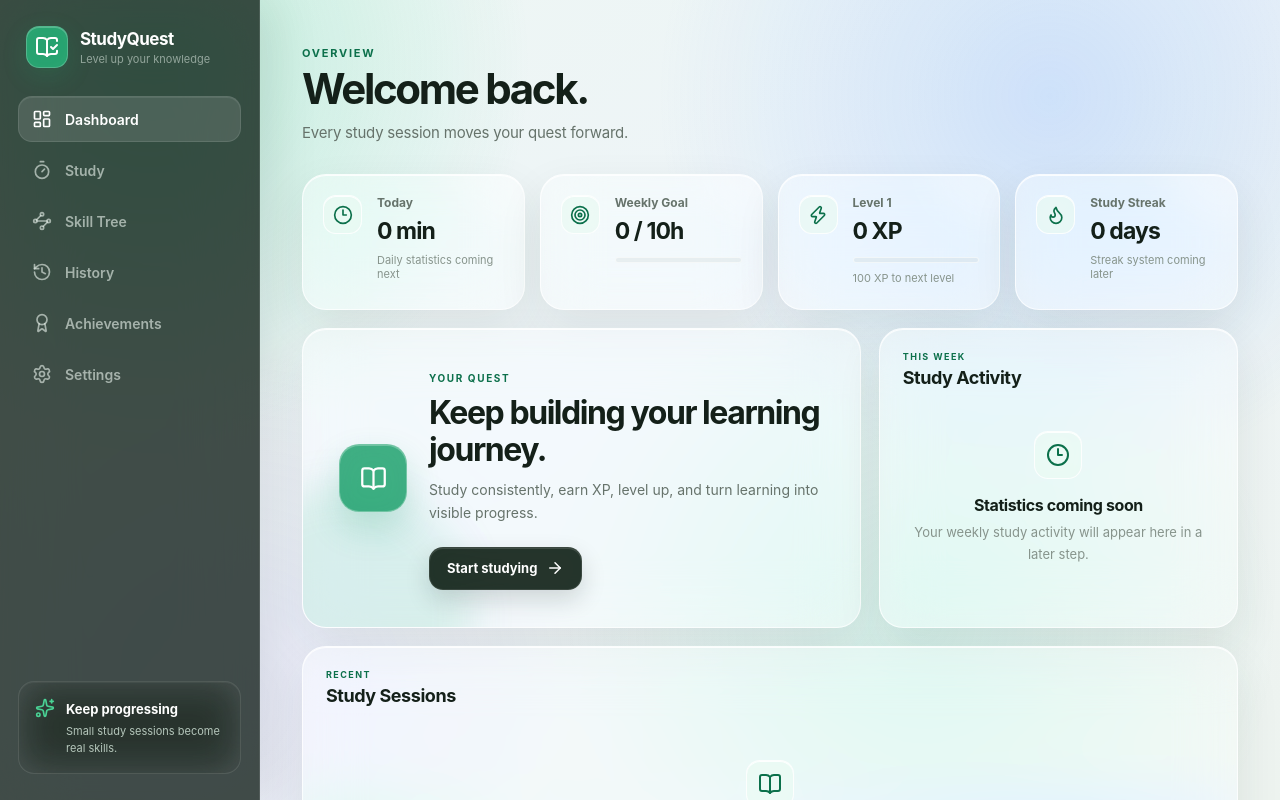
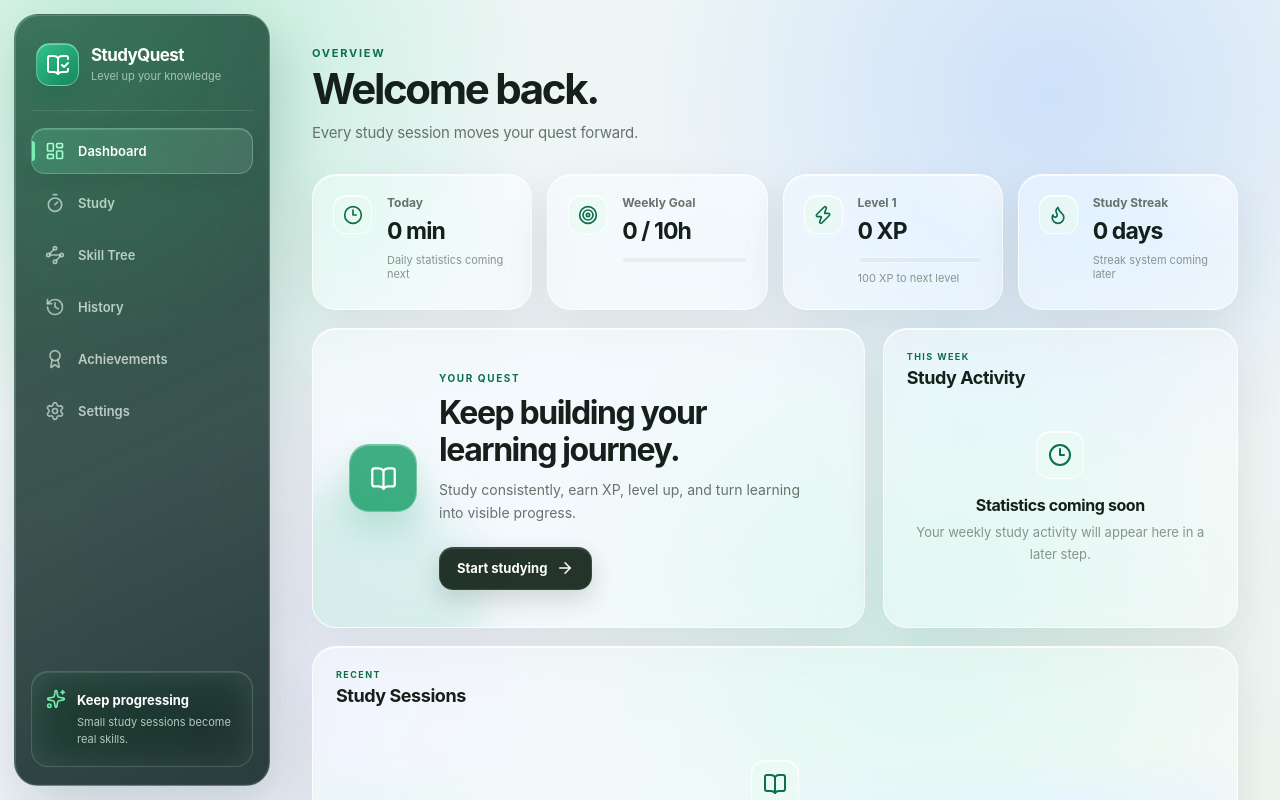
Before and after one commit to D-Sourab56/StudyQuest, a React (Vite) app: page / in a window 1280 px wide. Shown: the top 800 px of the page. Built offline with nearby package versions, Linux system fonts and the light colour scheme.

Commit message:
updated sidebar ui

```diff
--- a/src/index.css
+++ b/src/index.css
@@ -180,185 +180,186 @@ select:focus-visible {
 
 .app-shell {
   min-height: 100vh;
-
   display: grid;
-
-  grid-template-columns:
-    260px minmax(0, 1fr);
+  grid-template-columns: 270px minmax(0, 1fr);
 }
 
 .app-main {
   position: relative;
-
   min-width: 0;
-
   background: transparent;
 }
 
 
 /* =========================================================
-   SIDEBAR
+   GLASSMORPHISM SIDEBAR
    ========================================================= */
 
 .sidebar {
-  height: 100vh;
-
   position: sticky;
-  top: 0;
+  top: 14px;
+  height: calc(100vh - 28px);
+  min-height: 0;
+  margin: 14px 0 14px 14px;
+  padding: 26px 16px 18px;
 
   display: flex;
   flex-direction: column;
-
-  padding: 26px 18px;
+  gap: 0;
+  overflow-x: hidden;
+  overflow-y: auto;
+
+  color: #f4fcf7;
+  background:
+    radial-gradient(circle at 14% 0%, rgba(87, 204, 147, 0.20), transparent 43%),
+    linear-gradient(155deg, rgba(22, 64, 49, 0.83), rgba(12, 39, 33, 0.79) 58%, rgba(9, 31, 28, 0.86));
+  border: 1px solid rgba(213, 255, 231, 0.20);
+  border-radius: 24px;
+
+  -webkit-backdrop-filter: blur(34px) saturate(170%);
+  backdrop-filter: blur(34px) saturate(170%);
+
+  box-shadow:
+    inset 1px 1px 0 rgba(255, 255, 255, 0.16),
+    inset -1px -1px 0 rgba(255, 255, 255, 0.035),
+    10px 22px 55px rgba(17, 54, 40, 0.17);
+
+  scrollbar-width: thin;
+  scrollbar-color: rgba(194, 241, 215, 0.28) transparent;
+}
+
+.sidebar::-webkit-scrollbar {
+  width: 5px;
+}
+
+.sidebar::-webkit-scrollbar-thumb {
+  background: rgba(194, 241, 215, 0.28);
+  border-radius: 999px;
+}
+
+
+/* =========================================================
+   BRAND
+   ========================================================= */
+
+.brand {
+  display: flex;
+  align-items: center;
+  gap: 12px;
+  padding: 2px 5px 24px;
+  margin-bottom: 17px;
+  border-bottom: 1px solid rgba(236, 255, 243, 0.13);
+}
+
+.brand-icon {
+  width: 43px;
+  height: 43px;
+  flex-shrink: 0;
+  display: flex;
+  align-items: center;
+  justify-content: center;
 
   color: #ffffff;
-
-  background:
-    rgba(11, 24, 17, 0.76);
-
-  border-right:
-    1px solid rgba(255, 255, 255, 0.1);
-
-  backdrop-filter:
-    blur(34px)
-    saturate(170%);
-
-  -webkit-backdrop-filter:
-    blur(34px)
-    saturate(170%);
-
+  background: linear-gradient(140deg, rgba(51, 207, 145, 0.9), rgba(13, 145, 98, 0.78));
+  border: 1px solid rgba(227, 255, 240, 0.37);
+  border-radius: 14px;
+
+  -webkit-backdrop-filter: blur(16px);
+  backdrop-filter: blur(16px);
   box-shadow:
-    12px 0 45px
-    rgba(13, 28, 20, 0.1);
-}
-
-
-/* =========================================================
-   BRAND
-   ========================================================= */
-
-.brand {
-  display: flex;
-  align-items: center;
-
-  gap: 12px;
-
-  padding:
-    0 8px 28px;
-}
-
-.brand-icon {
-  width: 42px;
-  height: 42px;
-
-  flex-shrink: 0;
-
-  display: flex;
-  align-items: center;
-  justify-content: center;
-
+    inset 0 1px 0 rgba(255, 255, 255, 0.35),
+    0 10px 25px rgba(14, 102, 69, 0.26);
+}
+
+.brand-name {
   color: #ffffff;
-
-  background:
-    rgba(42, 194, 132, 0.78);
-
-  border:
-    1px solid rgba(255, 255, 255, 0.2);
-
-  border-radius: 13px;
-
-  backdrop-filter:
-    blur(16px);
-
-  -webkit-backdrop-filter:
-    blur(16px);
-
-  box-shadow:
-    inset 0 1px 0
-      rgba(255, 255, 255, 0.22),
-    0 8px 25px
-      rgba(28, 164, 108, 0.18);
-}
-
-.brand-name {
   font-size: 17px;
-
-  font-weight: 680;
-
-  letter-spacing: -0.03em;
+  font-weight: 720;
+  letter-spacing: -0.035em;
 }
 
 .brand-subtitle {
-  margin-top: 3px;
-
-  color:
-    rgba(225, 237, 230, 0.55);
-
+  margin-top: 4px;
+  color: rgba(225, 245, 233, 0.65);
   font-size: 11px;
-}
-
-
-/* =========================================================
-   NAVIGATION
+  line-height: 1.35;
+}
+
+
+/* =========================================================
+   SIDEBAR NAVIGATION
    ========================================================= */
 
 .sidebar-navigation {
   display: flex;
   flex-direction: column;
-
-  gap: 5px;
+  gap: 6px;
 }
 
 .navigation-link {
+  position: relative;
   min-height: 46px;
-
-  display: flex;
-  align-items: center;
-
+  display: flex;
+  align-items: center;
   gap: 13px;
-
   padding: 0 13px;
 
-  color:
-    rgba(231, 240, 234, 0.62);
-
+  color: rgba(235, 248, 240, 0.73);
   background: transparent;
-
   border: 1px solid transparent;
   border-radius: 14px;
-
-  font-size: 14px;
-  font-weight: 600;
+  font-size: 13px;
+  font-weight: 610;
 
   transition:
+    color 180ms ease,
     background 180ms ease,
     border-color 180ms ease,
     transform 180ms var(--spring),
-    color 180ms ease;
+    box-shadow 180ms ease;
+}
+
+.navigation-link svg {
+  flex-shrink: 0;
+  opacity: 0.85;
 }
 
 .navigation-link:hover {
   color: #ffffff;
-
-  background:
-    rgba(255, 255, 255, 0.07);
-
-  transform:
-    translateX(3px);
+  background: rgba(239, 255, 245, 0.11);
+  border-color: rgba(230, 255, 242, 0.10);
+  transform: translateX(2px);
 }
 
 .navigation-link.active {
   color: #ffffff;
-
-  background:
-    rgba(255, 255, 255, 0.12);
-
-  border-color:
-    rgba(255, 255, 255, 0.1);
-
+  background: linear-gradient(105deg, rgba(87, 204, 147, 0.27), rgba(236, 255, 244, 0.10));
+  border-color: rgba(208, 255, 229, 0.25);
   box-shadow:
-    inset 0 1px 0
-      rgba(255, 255, 255, 0.08);
+    inset 0 1px 0 rgba(255, 255, 255, 0.17),
+    0 8px 24px rgba(3, 21, 14, 0.09);
+}
+
+.navigation-link.active::before {
+  content: "";
+  position: absolute;
+  top: 12px;
+  bottom: 12px;
+  left: 0;
+  width: 3px;
+  border-radius: 0 5px 5px 0;
+  background: #79efb1;
+  box-shadow: 0 0 12px rgba(121, 239, 177, 0.35);
+}
+
+.navigation-link.active svg {
+  opacity: 1;
+  color: #a0ffd0;
+}
+
+.navigation-link:focus-visible {
+  outline: 2px solid #a0ffd0;
+  outline-offset: 2px;
 }
 
 
@@ -368,51 +369,36 @@ select:focus-visible {
 
 .sidebar-message {
   margin-top: auto;
-
-  display: flex;
-
+  display: flex;
+  align-items: flex-start;
   gap: 11px;
-
-  padding: 16px;
-
-  color: #b6c7bc;
-
-  background:
-    rgba(255, 255, 255, 0.07);
-
-  border:
-    1px solid rgba(255, 255, 255, 0.11);
-
-  border-radius: 16px;
-
-  backdrop-filter:
-    blur(20px);
-
-  -webkit-backdrop-filter:
-    blur(20px);
-
-  box-shadow:
-    inset 0 1px 0
-      rgba(255, 255, 255, 0.05);
+  padding: 17px 14px;
+
+  color: rgba(225, 245, 231, 0.77);
+  background:
+    linear-gradient(140deg, rgba(142, 245, 183, 0.10), rgba(255, 255, 255, 0.055));
+  border: 1px solid rgba(230, 255, 240, 0.17);
+  border-radius: 17px;
+
+  -webkit-backdrop-filter: blur(22px);
+  backdrop-filter: blur(22px);
+  box-shadow: inset 0 1px 0 rgba(255, 255, 255, 0.11);
 }
 
 .sidebar-message svg {
   flex-shrink: 0;
-
-  color: #4ad295;
+  color: #70ebad;
 }
 
 .sidebar-message strong {
   color: #ffffff;
-
   font-size: 13px;
 }
 
 .sidebar-message p {
   margin: 5px 0 0;
-
   font-size: 11px;
-  line-height: 1.55;
+  line-height: 1.6;
 }
 
 
@@ -2722,7 +2708,7 @@ select:focus-visible {
       var(--text-primary);
 
     background:
-      rgba(238, 246, 242, 0.58);
+      linear-gradient(120deg, rgba(237, 250, 244, 0.70), rgba(221, 241, 245, 0.64));
 
     border-bottom:
       1px solid rgba(255, 255, 255, 0.7);
@@ -2780,10 +2766,10 @@ select:focus-visible {
     overflow: hidden;
 
     background:
-      rgba(13, 28, 19, 0.74);
+      linear-gradient(120deg, rgba(21, 59, 45, 0.82), rgba(8, 36, 32, 0.83));
 
     border:
-      1px solid rgba(255, 255, 255, 0.12);
+      1px solid rgba(224, 255, 234, 0.19);
 
     border-radius: 22px;
 
@@ -2813,15 +2799,15 @@ select:focus-visible {
     gap: 4px;
 
     color:
-      #84948a;
+      rgba(232, 249, 238, 0.64);
 
     font-size: 8px;
     font-weight: 650;
   }
 
   .mobile-navigation-link.active {
-    color:
-      #55d59c;
+    color: #91f2bd;
+    background: rgba(137, 229, 171, 0.11);
   }
 
   .welcome-panel {
```
